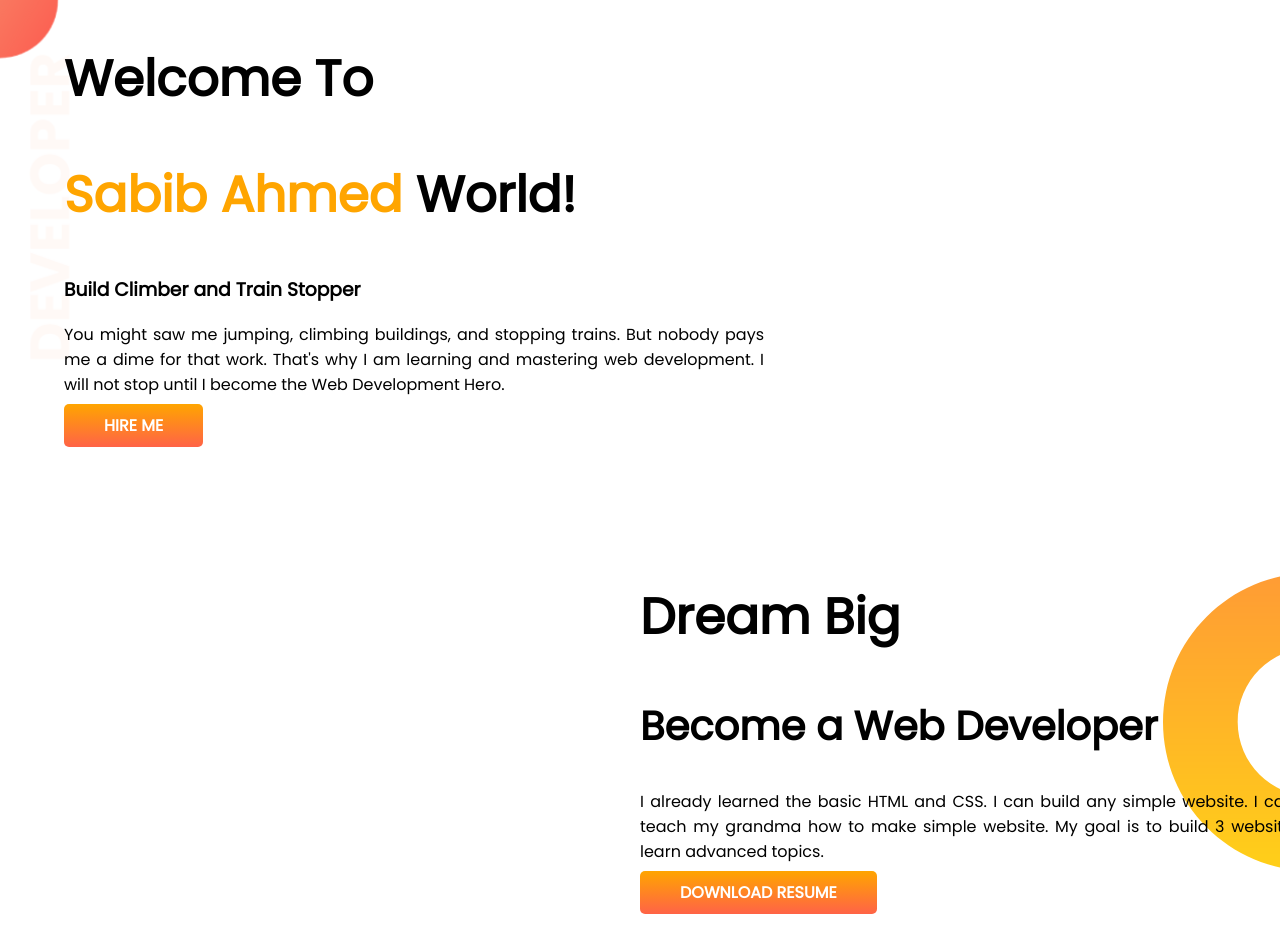
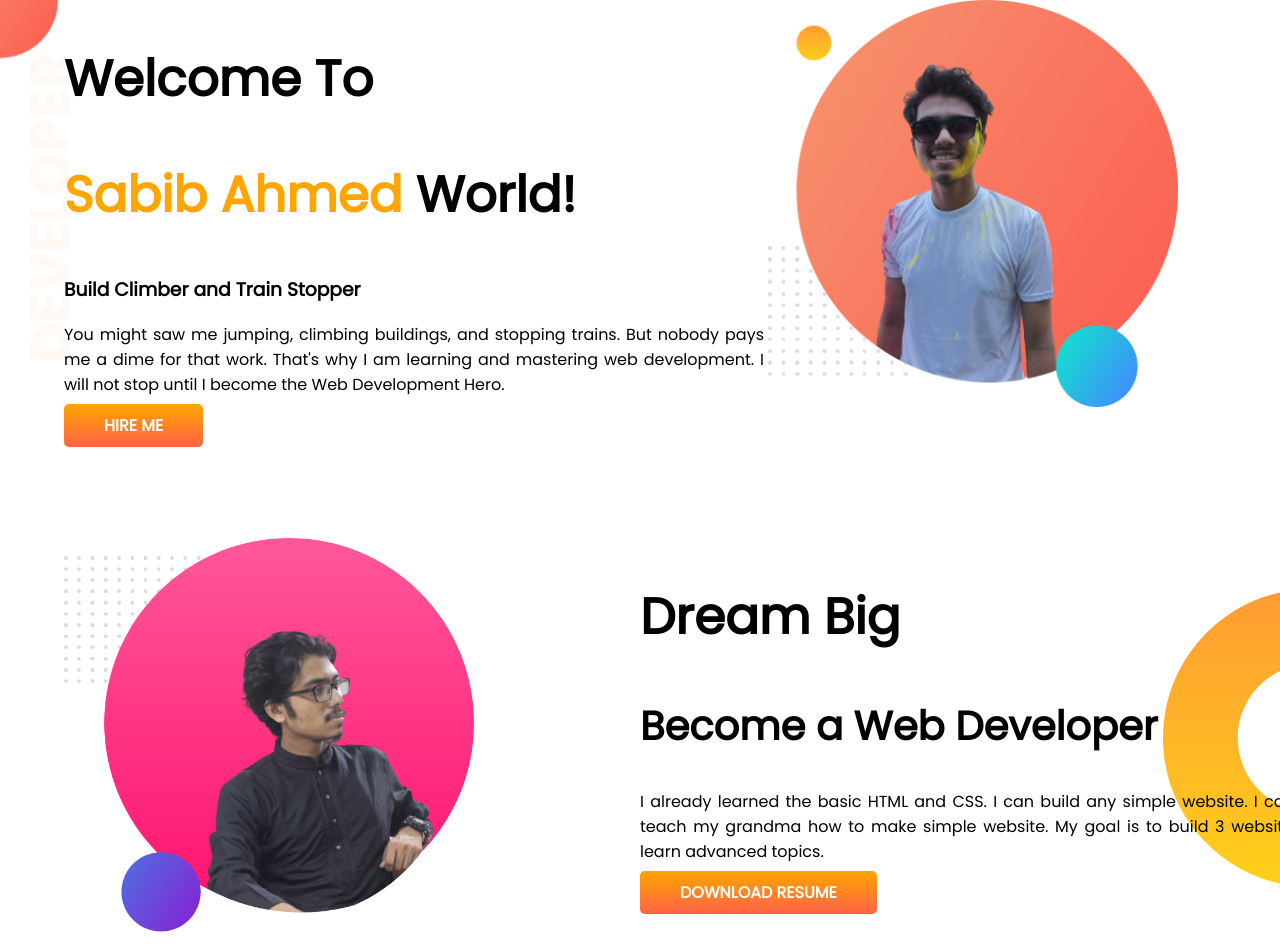
Before and after one commit to Ahmedsabib/my-developer-portfolio, a plain HTML site: page index.html in a window 1280 px wide. Shown: the top 952 px of the page. Drawn offline with Linux system fonts and the light colour scheme; the site is published under a folder, as on GitHub Pages, so addresses that start at the root find nothing; a web font is replaced by a local one.

Commit message:
first commit

```diff
--- a/index.html
+++ b/index.html
@@ -20,18 +20,18 @@
             <a target="_blank" class="link-button" href="https://www.linkedin.com/feed/">HIRE ME</a>
         </div>
         <div class="half-width">
-            <img src="/images/first-bg.png" alt="">
+            <img src="images/first-bg.png" alt="">
         </div>
     </section>
     <section class="flexible-container dream-big">
         <div class="half-width">
-            <img src="/images/second-bg.png" alt="">
+            <img src="images/second-bg.png" alt="">
         </div>
         <div class="half-width">
             <h1>Dream Big</h1>
             <h2>Become a Web Developer</h2>
             <p>I already learned the basic HTML and CSS. I can build any simple website. I can even teach my grandma how to make simple website. My goal is to build 3 websites and learn advanced topics.</p>
-            <a class="link-button" href="/Resume.pdf" download>DOWNLOAD RESUME</a>
+            <a class="link-button" href="Resume.pdf" download>DOWNLOAD RESUME</a>
         </div>
     </section>
     <section class="experience-area">
```
